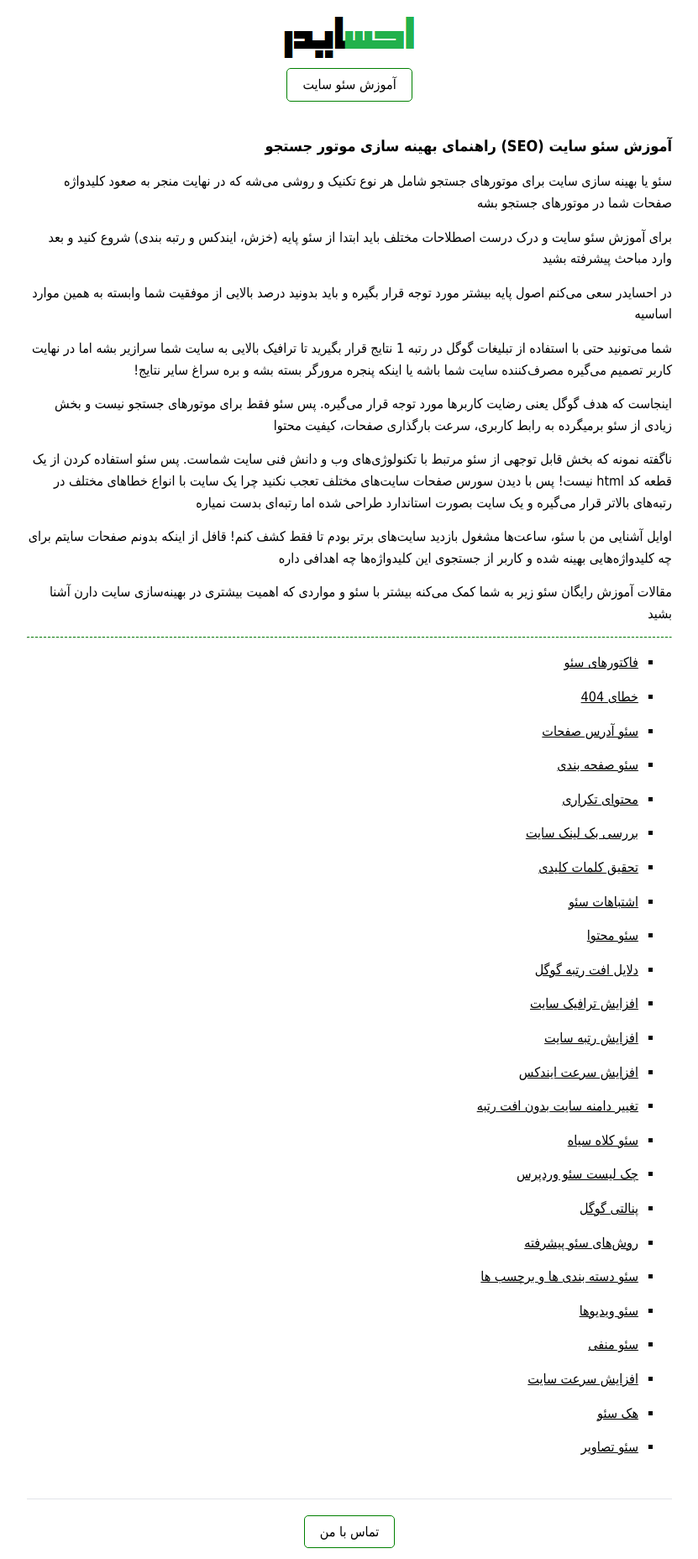
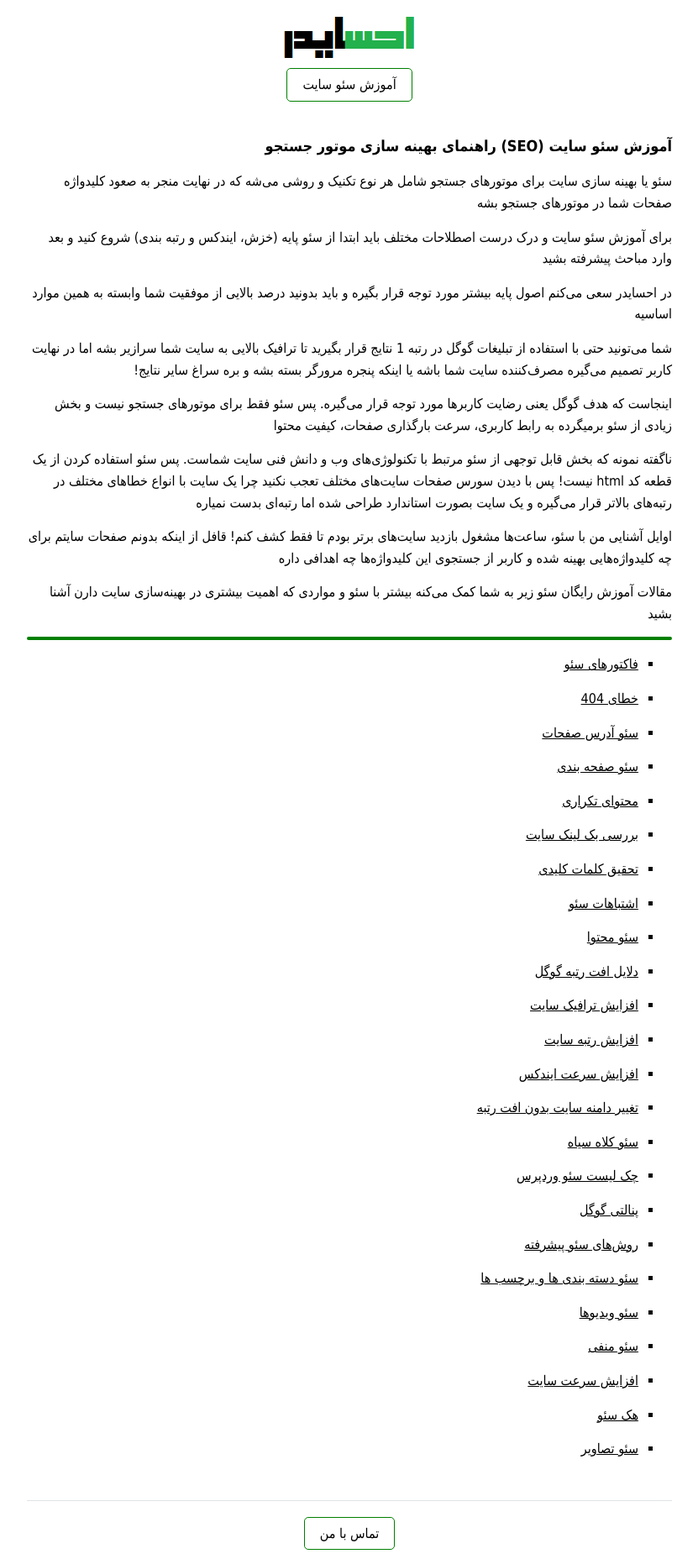
Before and after one commit to darkblog/darkblog.github.io, a Jekyll site: the page built from _posts/2021-5-27-seo.md, in a window 1280 px wide. Shown: the whole page at 84% size, without its empty margins (224-1055 px from the left). Built offline with Jekyll 4.4.1, drawn with Linux system fonts in a browser that asks for light colours.

Commit message:
Update default.html

```diff
--- a/_layouts/default.html
+++ b/_layouts/default.html
@@ -6,7 +6,7 @@
 <title>{% if page.title %}{{ page.title }}{% else %}{{ site.name }}{% endif %}</title>
 <meta name="description" content="{% if page.excerpt %}{{ page.excerpt | strip_html | strip_newlines | truncate: 160 }}{% else %}{{ site.description }}{% endif %}">
 <link rel="canonical" href="{{ page.url | replace:'index.html','' | prepend: site.baseurl | prepend: site.url }}">
-<style>body{font:100%/1.6 Tahoma}.container{margin:16px auto;padding:0 10px;max-width:768px}h1,h2{font-size:large}p{margin:15px 0}a{color:black}ul{list-style-type:square}img,video,audio{max-width:100%}nav{padding-bottom:20px}.post{padding-bottom:2em;border-bottom:1px solid #e1e4e8}blockquote{margin:1.8em 0.8em;padding:0.1em 1em;font-style:italic;direction:rtl;border-left:none;border-right:4px solid green}.center{display:block;margin:auto;text-align:center}pre{direction:ltr;border:1px solid green;border-radius:6px;padding:8px;overflow-x:auto}.button{border:1px solid green;padding:6px 18px;text-decoration:none;display:inline-block;margin:3px;border-radius:5px}hr{border-top: 1px dashed green}</style>
+<style>body{font:100%/1.6 Tahoma}.container{margin:16px auto;padding:0 10px;max-width:768px}h1,h2{font-size:large}p{margin:15px 0}a{color:black}ul{list-style-type:square}img,video,audio{max-width:100%}nav{padding-bottom:20px}.post{padding-bottom:2em;border-bottom:1px solid #e1e4e8}blockquote{margin:1.8em 0.8em;padding:0.1em 1em;font-style:italic;direction:rtl;border-left:none;border-right:4px solid green}.center{display:block;margin:auto;text-align:center}pre{direction:ltr;border:1px solid green;border-radius:6px;padding:8px;overflow-x:auto}.button{border:1px solid green;padding:6px 18px;text-decoration:none;display:inline-block;margin:3px;border-radius:5px}hr{border: 2px solid green;border-radius: 5px}</style>
 </head>
 <body>
 <header class="center">
```
